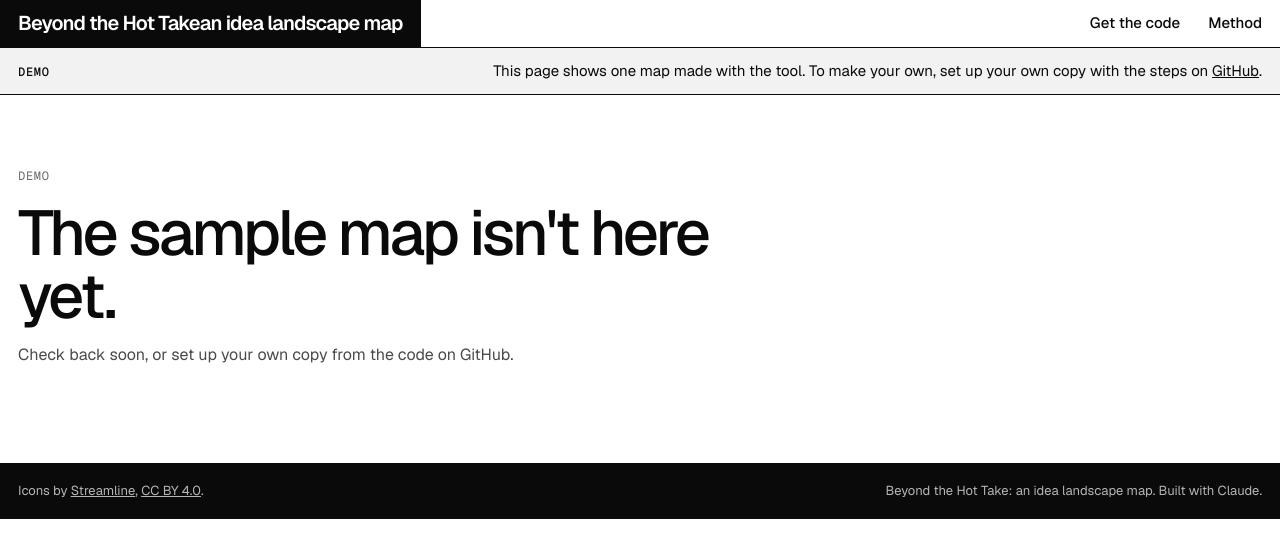
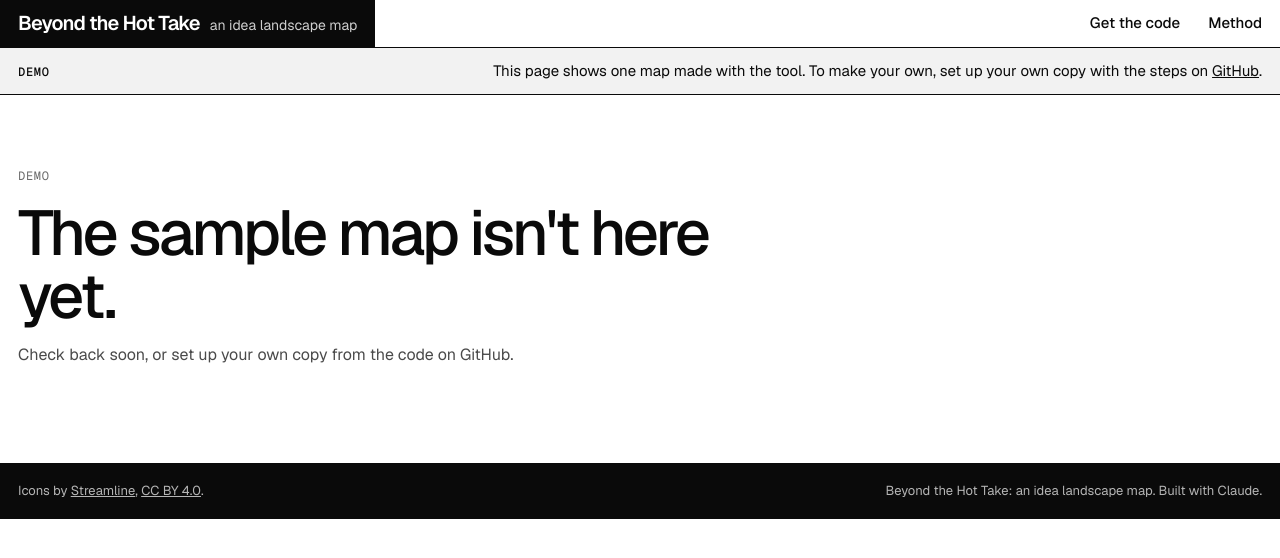
Before and after one commit to cmprophete/idea-landscape-map-public, a website: page docs/index.html in a window 1280 px wide. Drawn offline with nearby package versions, Linux system fonts and the light colour scheme.

Commit message:
Update styles.css

```diff
--- a/docs/styles.css
+++ b/docs/styles.css
@@ -1,4 +1,4 @@
-/* Idea Landscape Map. One stylesheet for the home page, the new-map steps, and saved maps. */
+/* Beyond the Hot Take: an idea landscape map. One stylesheet for the home page, the new-map steps, and saved maps. */
 
 :root {
   --bg: #FFFFFF;
@@ -72,8 +72,10 @@ sup.fn a { padding: 2px; }
 
 /* Header */
 .site-header { display: flex; flex-wrap: wrap; align-items: stretch; border-bottom: 1px solid var(--strong); background: var(--bg); }
-.brand { display: flex; align-items: center; padding: 8px 18px; background: var(--inv-bg); color: var(--inv-ink); text-decoration: none; font-size: 20px; font-weight: 600; letter-spacing: -.04em; }
+.brand { display: flex; flex-wrap: wrap; align-content: center; align-items: baseline; padding: 8px 18px; background: var(--inv-bg); color: var(--inv-ink); text-decoration: none; font-size: 20px; font-weight: 600; letter-spacing: -.04em; }
 .brand:hover { color: var(--inv-ink); }
+.brand-tag { margin-left: 10px; font-size: 14px; font-weight: 400; letter-spacing: 0; opacity: .8; }
+@media (max-width: 760px) { .brand-tag { display: none; } }
 .site-nav { flex: 2 1 340px; display: flex; flex-wrap: wrap; align-items: baseline; align-content: center; justify-content: flex-end; gap: 4px 28px; padding: 0 18px; font-size: 15px; font-weight: 500; }
 .site-nav a { padding: 12px 0; text-decoration: none; }
 
```
